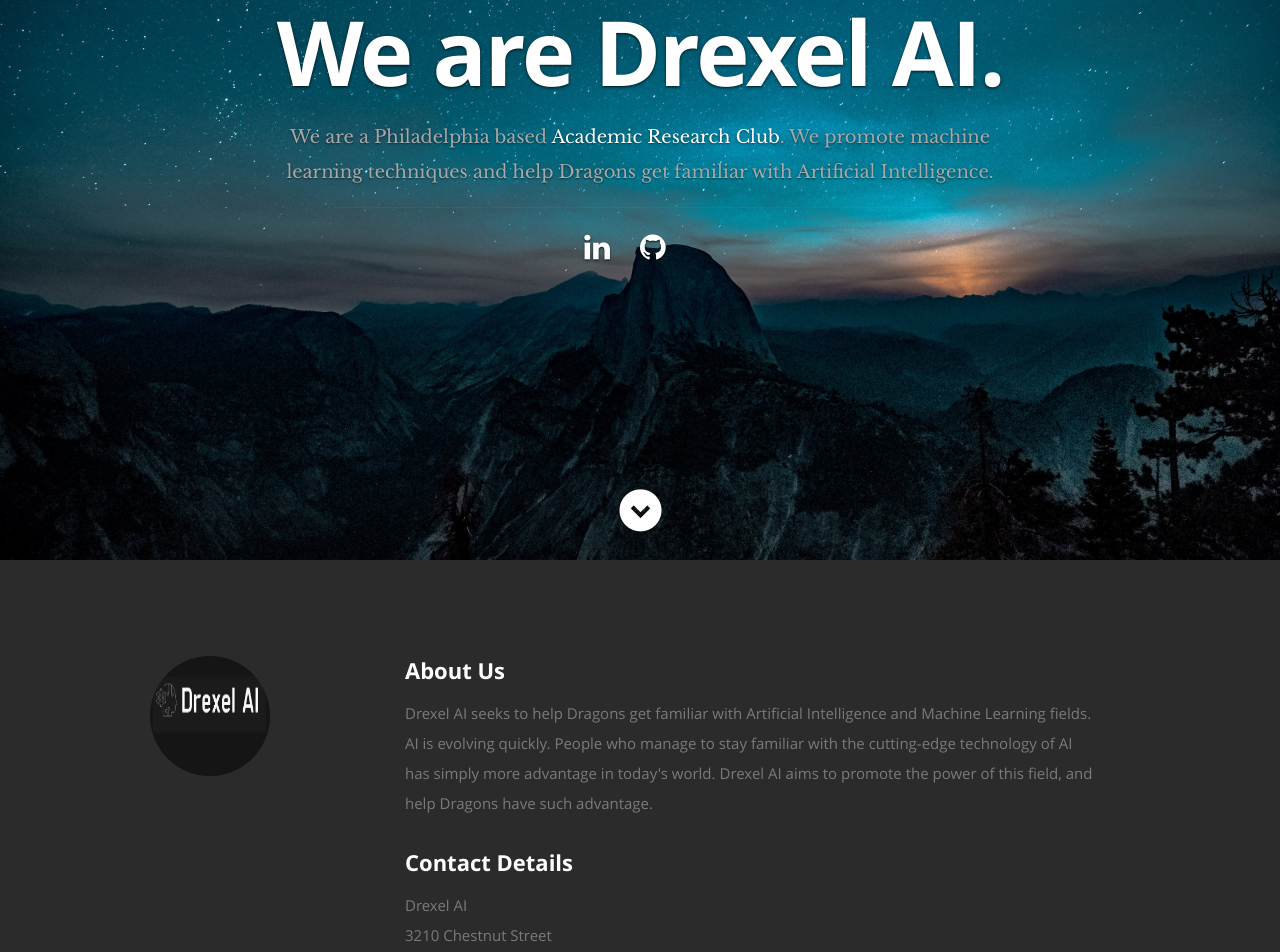
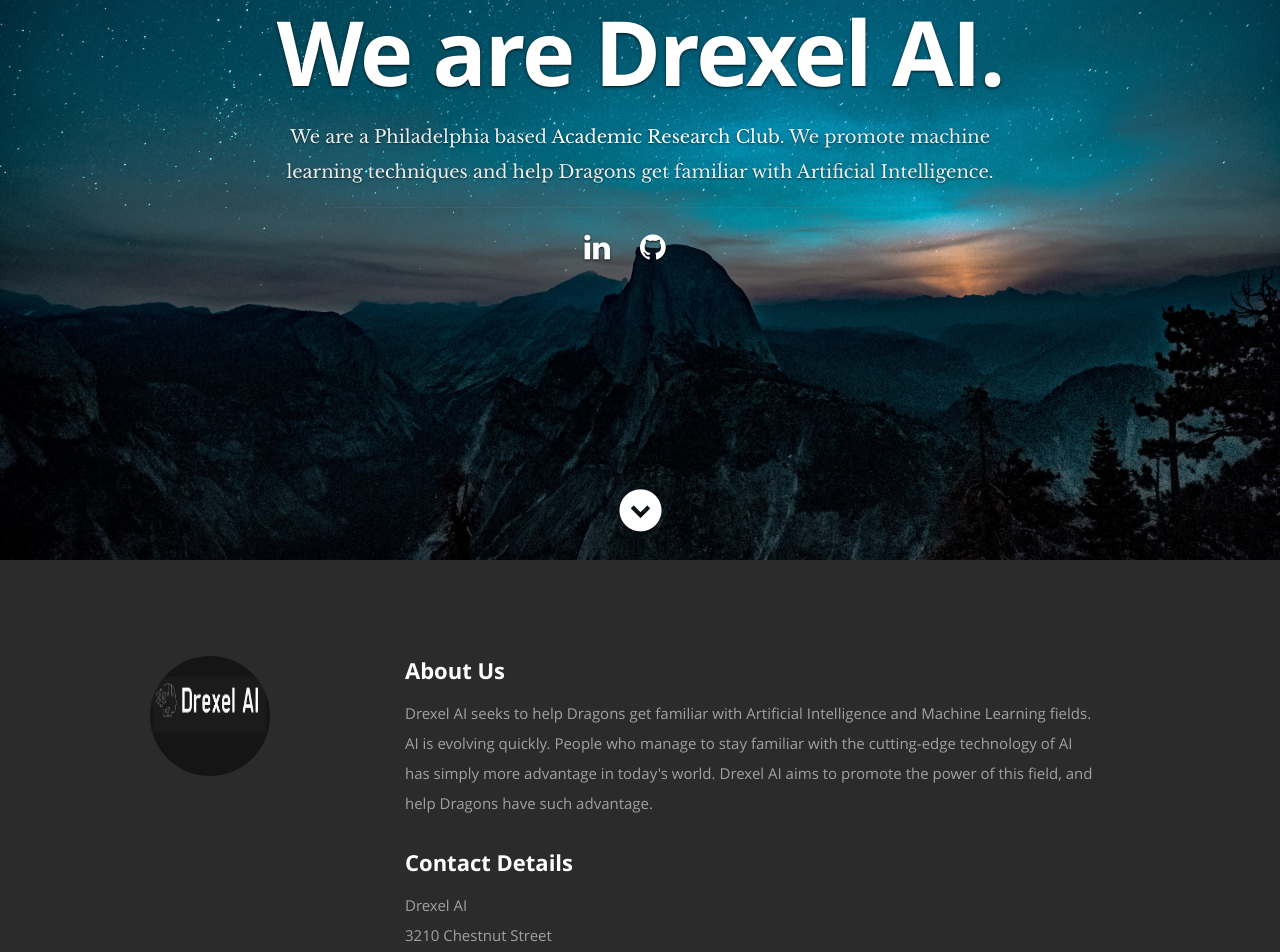
Before and after one commit to drexelai/drexelai.netlify.com, a React (Create React App) app: page / in a window 1280 px wide. Shown: the part 240-1192 px from the top of the page. Built offline with nearby package versions, Linux system fonts and the light colour scheme; the HTML template or start-up script is replaced by a standard one.

Commit message:
Fix font colors

```diff
--- a/public/css/layout.css
+++ b/public/css/layout.css
@@ -66,7 +66,8 @@
 }
 header .banner-text h3 {
    font: 18px/1.9em 'librebaskerville-regular', serif;
-   color: #A8A8A8;
+   /* color: #A8A8A8; */
+   color: #EBEEEE;
    margin: 0 auto;
    width: 70%;
    text-shadow: 0px 1px 2px rgba(0, 0, 0, .5);
@@ -203,7 +204,7 @@
 }
 #about p {
    line-height: 30px;
-   color: #7A7A7A;
+   color: #A1A1A1;
 }
 #about .profile-pic {
    position: relative;
@@ -797,7 +798,8 @@
    background: #191919;
    padding-top: 96px;
    padding-bottom: 102px;
-   color: #636363;
+   /* color: #636363; */
+   color: #A1A1A1;
 }
 #contact .section-head { margin-bottom: 42px; }
 
@@ -946,12 +948,14 @@
 footer .copyright {
     margin: 0;
     padding: 0;
+    color: #fff;
  }
-footer .copyright li {
+footer .copyright li a {
     display: inline-block;
     margin: 0;
     padding: 0;
     line-height: 24px;
+    color: #fff;
 }
 .ie footer .copyright li {
    display: inline;
```
